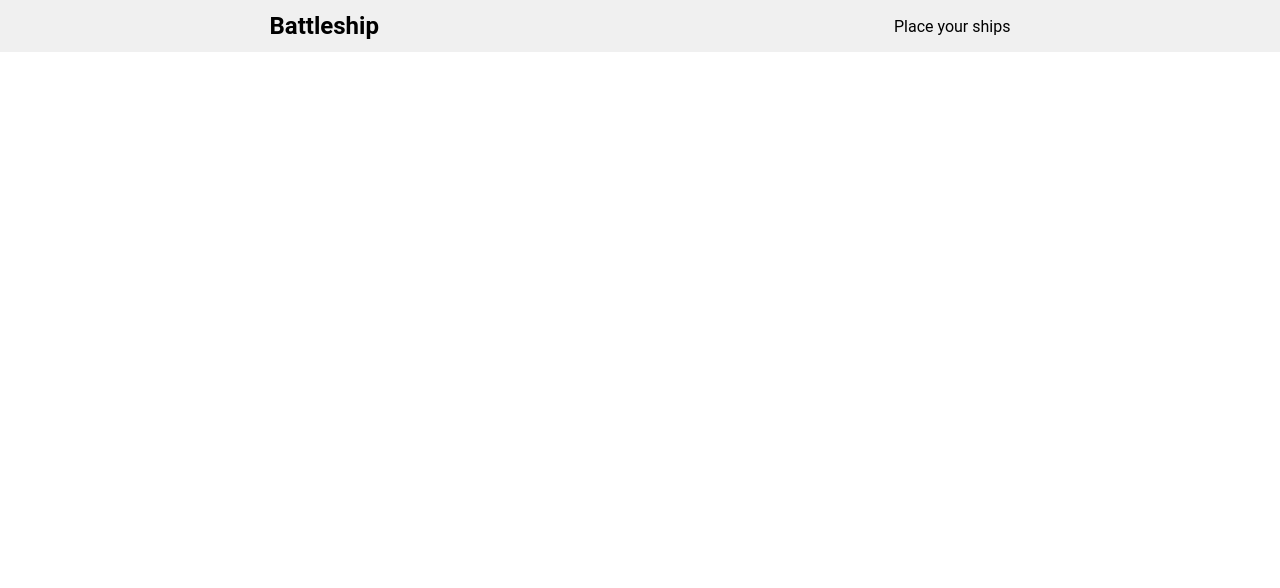
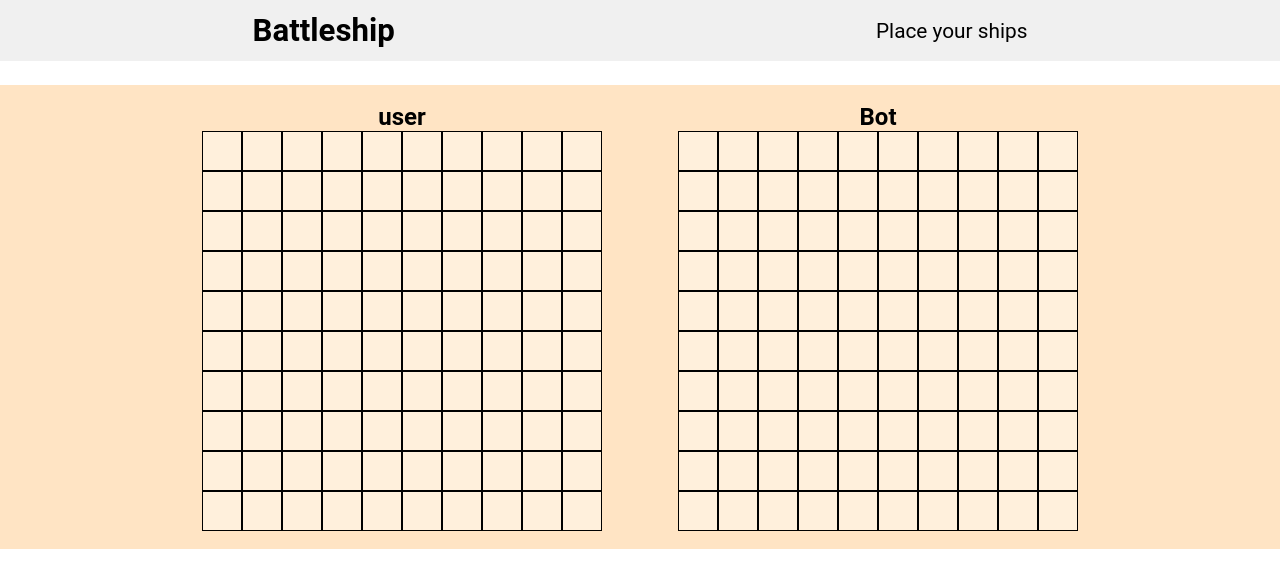
Before and after one commit to Anand-1812/battleship, a website built with webpack: page src/template.html in a window 1280 px wide. Built offline with nearby package versions, Linux system fonts and the light colour scheme.

Commit message:
Add: the layout for both grid

```diff
--- a/src/styles.css
+++ b/src/styles.css
@@ -17,8 +17,40 @@ body {
 }
 
 .nav {
-  /* margin: 0 24px; */
   display: flex;
   justify-content: space-around;
   align-items: center;
+  font-size: 1.3rem;
 }
+
+.ship-grid {
+  background-color: bisque;
+  width: 100%;
+  max-width: 2000px;
+  height: auto;
+  margin-top: 24px;
+
+  display: flex;
+  justify-content: center;
+  gap: 40px;
+  flex-wrap: wrap;
+}
+
+.user-grid, .bot-grid {
+  display: flex;
+  flex-direction: column;
+  align-items: center;
+  width: fit-content;
+  padding: 18px;
+}
+
+.gridRow {
+  display: flex;
+}
+
+.gridCol {
+  background-color: #FFF0DC;
+  border: 1px solid black;
+  width: 40px;
+  height: 40px;
+}
--- a/src/template.html
+++ b/src/template.html
@@ -12,5 +12,16 @@
       <p class="display">Place your ships</p>
     </nav>
   </header>
+
+  <!--- Grid for ships-->
+  <main class="ship-grid">
+    <div class="user-grid grid">
+      <h2>user</h2>
+    </div>
+    <div class="bot-grid grid">
+      <h2>Bot</h2>
+    </div>
+  </main>
+
 </body>
 </html>
```
